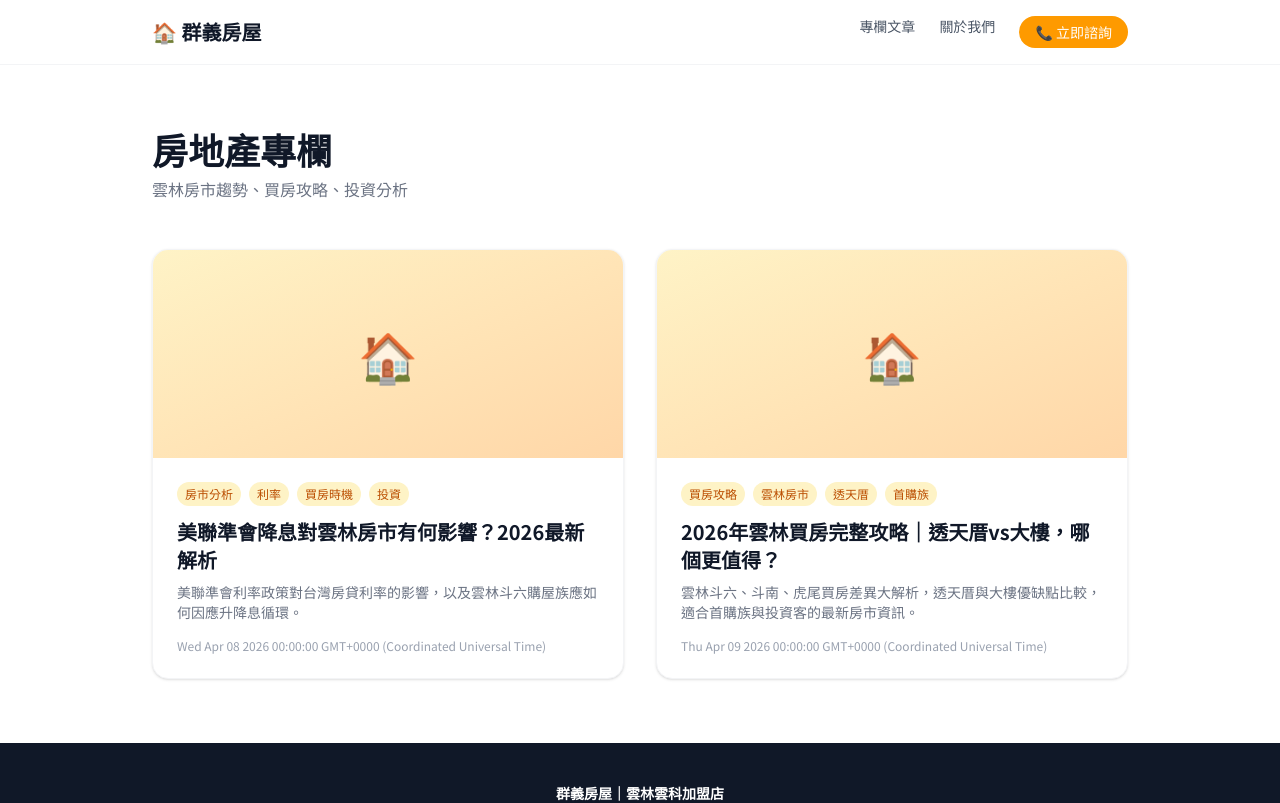
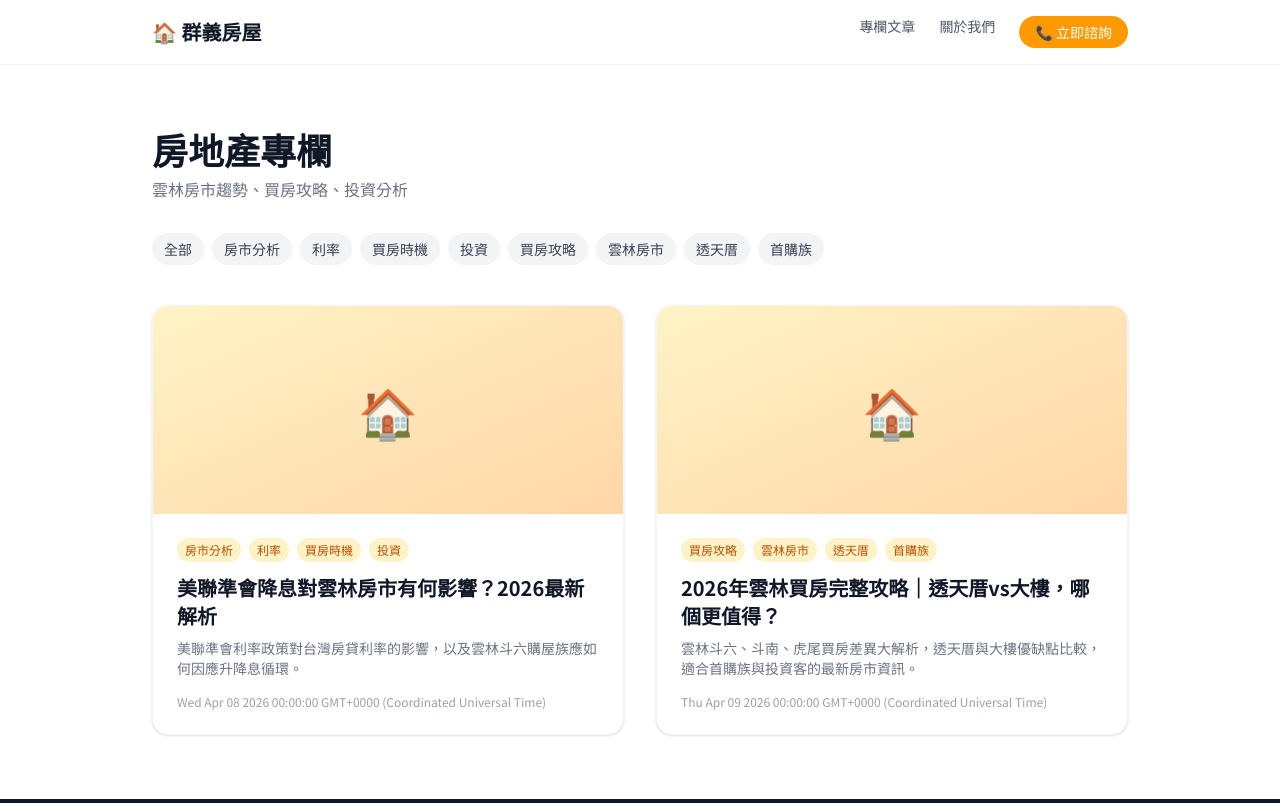
Before and after one commit to yunlinchyi-boop/yunlin-realestate-blog, a Next.js app: page /blog in a window 1280 px wide. Shown: the top 803 px of the page. Built offline with nearby package versions, Linux system fonts and the light colour scheme.

Commit message:
fix: 服務項目卡片加入連結 + 文章列表標籤篩選

```diff
--- a/app/blog/page.tsx
+++ b/app/blog/page.tsx
@@ -1,33 +1,70 @@
 import Link from 'next/link';
 import { getPosts } from '@/lib/posts';
 
-export default function BlogPage() {
+export default function BlogPage({ searchParams }: { searchParams: Promise<{ tag?: string }> }) {
   const posts = getPosts();
+
+  return (
+    <BlogPageClient posts={posts} searchParamsPromise={searchParams} />
+  );
+}
+
+function BlogPageClient({
+  posts,
+  searchParamsPromise,
+}: {
+  posts: ReturnType<typeof getPosts>;
+  searchParamsPromise: Promise<{ tag?: string }>;
+}) {
+  // Since this is a server component, we handle tag filtering server-side
+  return <BlogList posts={posts} />;
+}
+
+function BlogList({ posts }: { posts: ReturnType<typeof getPosts> }) {
+  // Get all unique tags
+  const allTags = Array.from(new Set(posts.flatMap((p) => p.tags)));
+
   return (
     <main className="max-w-5xl mx-auto py-16 px-6">
       <h1 className="text-4xl font-bold text-gray-900 mb-2">房地產專欄</h1>
-      <p className="text-gray-500 mb-12">雲林房市趨勢、買房攻略、投資分析</p>
+      <p className="text-gray-500 mb-8">雲林房市趨勢、買房攻略、投資分析</p>
+
+      {/* 標籤篩選 */}
+      {allTags.length > 0 && (
+        <div className="flex gap-2 flex-wrap mb-10">
+          <Link href="/blog" className="text-sm bg-gray-100 hover:bg-amber-100 text-gray-700 hover:text-amber-700 px-3 py-1.5 rounded-full transition">
+            全部
+          </Link>
+          {allTags.map((tag) => (
+            <Link key={tag} href={`/blog?tag=${encodeURIComponent(tag)}`}
+              className="text-sm bg-gray-100 hover:bg-amber-100 text-gray-700 hover:text-amber-700 px-3 py-1.5 rounded-full transition">
+              {tag}
+            </Link>
+          ))}
+        </div>
+      )}
+
       {posts.length === 0 ? (
         <p className="text-gray-400 text-center py-20">文章準備中，敬請期待...</p>
       ) : (
         <div className="grid md:grid-cols-2 gap-8">
           {posts.map((post) => (
             <Link key={post.slug} href={`/blog/${post.slug}`} className="group">
-              <article className="bg-white border border-gray-100 rounded-2xl overflow-hidden shadow-sm hover:shadow-md transition">
+              <article className="bg-white border border-gray-100 rounded-2xl overflow-hidden shadow-sm hover:shadow-md transition h-full flex flex-col">
                 {post.coverImage ? (
                   // eslint-disable-next-line @next/next/no-img-element
                   <img src={post.coverImage} alt={post.title} className="w-full h-52 object-cover" />
                 ) : (
                   <div className="w-full h-52 bg-gradient-to-br from-amber-100 to-orange-200 flex items-center justify-center text-5xl">🏠</div>
                 )}
-                <div className="p-6">
+                <div className="p-6 flex flex-col flex-1">
                   <div className="flex gap-2 mb-3 flex-wrap">
                     {post.tags.map((tag) => (
                       <span key={tag} className="text-xs bg-amber-100 text-amber-700 px-2 py-1 rounded-full">{tag}</span>
                     ))}
                   </div>
                   <h2 className="text-xl font-bold text-gray-900 group-hover:text-amber-600 transition mb-2">{post.title}</h2>
-                  <p className="text-gray-500 text-sm line-clamp-3">{post.description}</p>
+                  <p className="text-gray-500 text-sm line-clamp-3 flex-1">{post.description}</p>
                   <p className="text-xs text-gray-400 mt-4">{post.date}</p>
                 </div>
               </article>
--- a/app/page.tsx
+++ b/app/page.tsx
@@ -72,10 +72,13 @@ export default function HomePage() {
               { icon: '🏭', label: '廠房租售' },
               { icon: '📐', label: '土地仲介' },
             ].map((item) => (
-              <div key={item.label} className="bg-white rounded-2xl p-6 text-center shadow-sm hover:shadow-md transition">
-                <div className="text-4xl mb-3">{item.icon}</div>
-                <p className="font-semibold text-gray-800">{item.label}</p>
-              </div>
+              <Link key={item.label} href={`/blog?tag=${encodeURIComponent(item.label)}`} className="group">
+                <div className="bg-white rounded-2xl p-6 text-center shadow-sm hover:shadow-md hover:border-amber-300 border border-transparent transition cursor-pointer">
+                  <div className="text-4xl mb-3">{item.icon}</div>
+                  <p className="font-semibold text-gray-800 group-hover:text-amber-600 transition">{item.label}</p>
+                  <p className="text-xs text-gray-400 mt-1">點擊查看文章 →</p>
+                </div>
+              </Link>
             ))}
           </div>
         </div>
```
